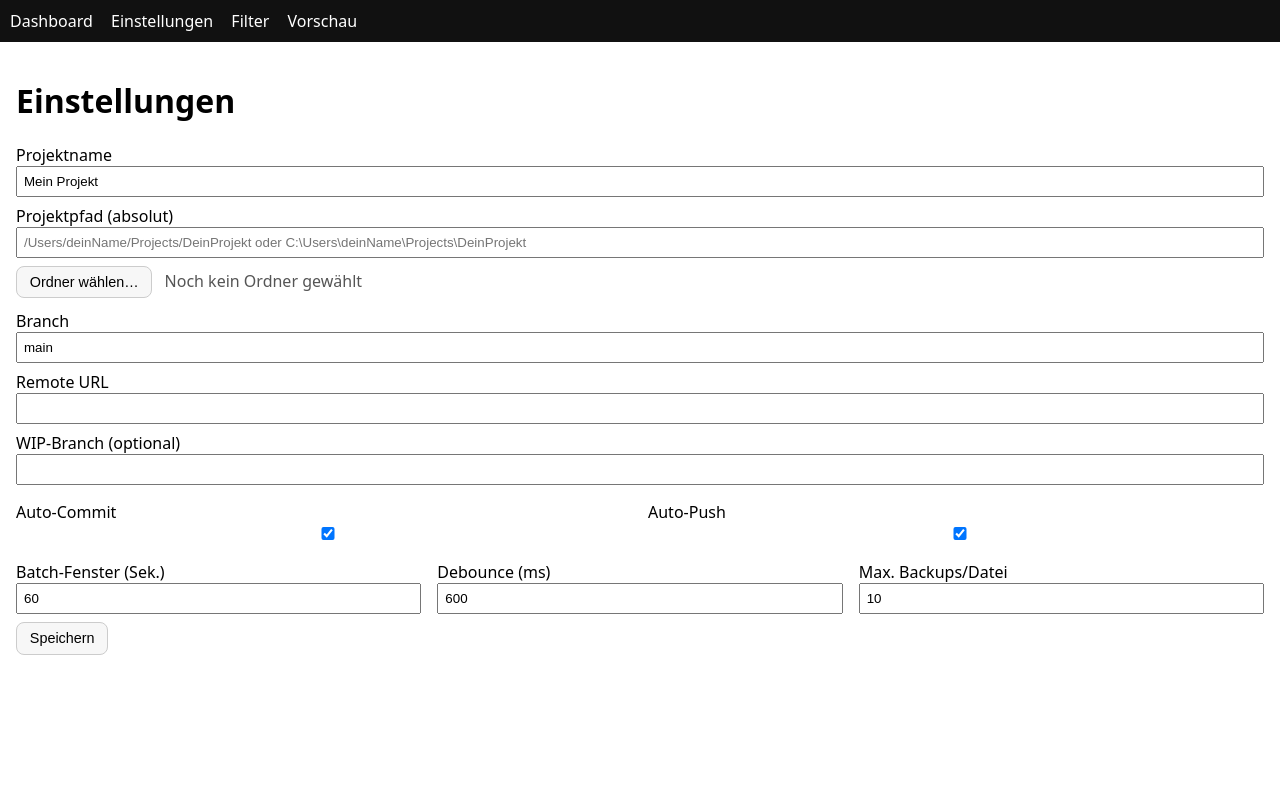
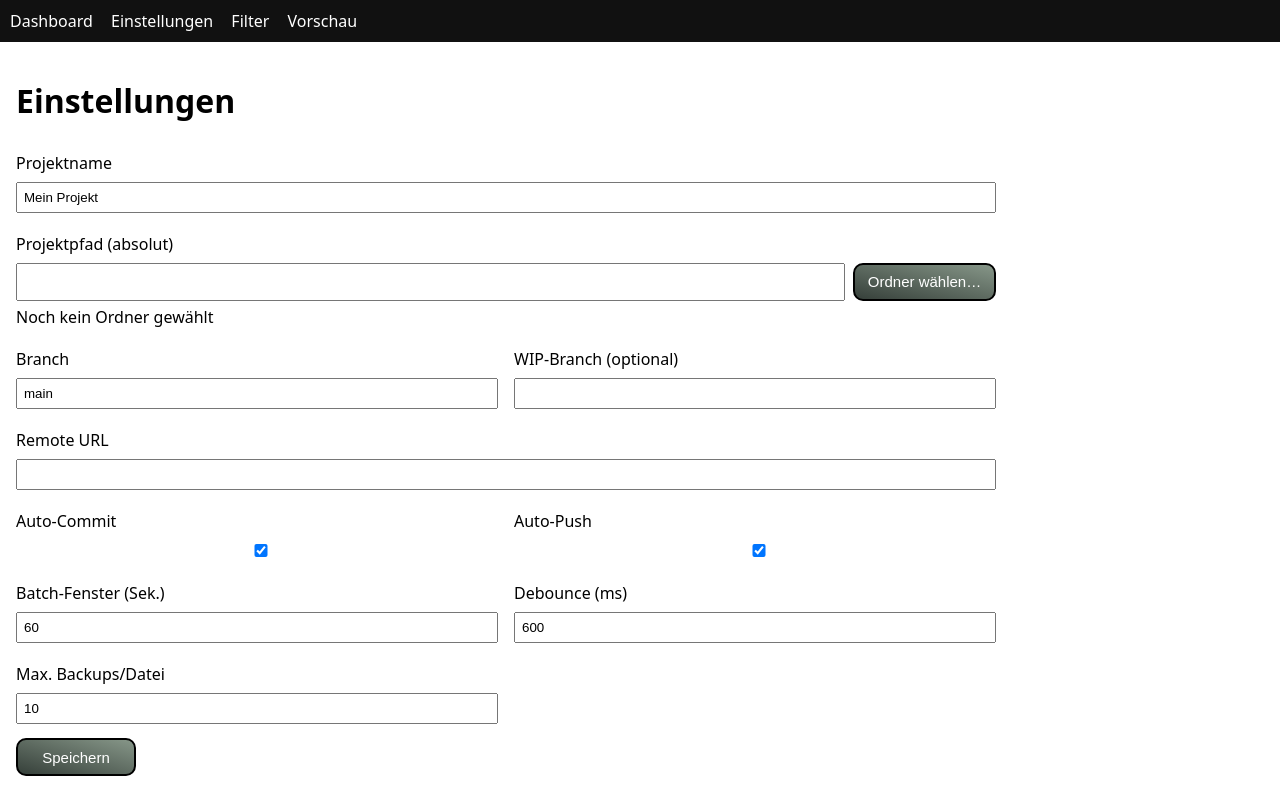
Before and after one commit to RonSchRonSch/Github_sync, a Flask app: page /settings in a window 1280 px wide. Run offline with Flask 3, Linux system fonts and the light colour scheme.

Commit message:
Add files via upload

```diff
--- a/static/styles.css
+++ b/static/styles.css
@@ -1,56 +1,96 @@
+/* ---- Base -------------------------------------------------------------- */
+:root { color-scheme: light dark; }
+* { box-sizing: border-box; }
+html, body { max-width: 100%; overflow-x: hidden; }
 body { font-family: system-ui, Arial, sans-serif; margin: 0; }
+main { padding: 16px; }
+code { font-family: ui-monospace, SFMono-Regular, Menlo, Consolas, "Liberation Mono", monospace; }
+
+/* ---- Topbar ------------------------------------------------------------ */
 nav { background: #111; color: #fff; padding: 10px; }
 nav a { color: #fff; margin-right: 14px; text-decoration: none; }
-main { padding: 16px; }
-label { display:block; margin: 8px 0; }
-input, textarea { width: 100%; padding: 6px; box-sizing: border-box; }
-.row { display: flex; gap: 16px; }
-.row label { flex: 1; }
-.flash { padding: 8px 16px; }
-.msg { padding: 6px 8px; margin: 4px 0; border-radius: 4px; }
-.msg.success{ background:#e6ffed; }
-.msg.warning{ background:#fff9e6; }
-.msg.info{ background:#e6f0ff; }
-.msg.danger{ background:#ffe6e6; }
-.ok { color: #0a0; font-weight: bold; }
-.off { color: #a00; font-weight: bold; }
-pre#logbox { background:#0b0b0b; color:#d7d7d7; padding:10px; height:300px; overflow:auto; border-radius:6px; }
 
-/* --- Layout-Schutz gegen horizontales Scrollen --- */
-html, body {
-  max-width: 100%;
-  overflow-x: hidden;
+/* ---- Forms ------------------------------------------------------------- */
+label { display: block; margin: 8px 0; }
+input, select, textarea { width: 100%; padding: 6px; }
+.inline-row { display: grid; grid-template-columns: 1fr auto; gap: 8px; }
+
+/* ---- Buttons (einheitlich) -------------------------------------------- */
+/* ---- Buttons (einheitlich mit Glas-Effekt) ------------------------------ */
+.btn {
+  display: inline-flex;
+  align-items: center;
+  justify-content: center;
+  min-width: 120px;
+  height: 38px;
+  padding: 0 .8rem;
+  font-size: 15px;
+  font-family: Arial, sans-serif;
+  color: #ffffff;
+  background: linear-gradient(to top right, #36403a, #869688);
+  border: 2px solid #000000;
+  border-radius: 10px;
+  cursor: pointer;
+  transition: all 0.25s ease;
+  user-select: none;
+  text-decoration: none;
 }
 
-/* Falls du einen äußeren Wrapper hast: */
-.container {
-  box-sizing: border-box;
-  width: 100%;
-  padding-right: 12px;  /* verhindert optischen Überstand rechts */
+.btn:hover {
+  background: linear-gradient(to top right, #4d594f, #1d2e20);
+  border-color: #000000;
+  color: #ffffff;
 }
 
-button {
-  padding: .45rem .8rem;
-  border: 1px solid #ccc;
-  background: #f7f7f7;
-  cursor: pointer;
-  border-radius: .5rem;
-  font-size: 0.9rem;
-  transition: background 0.2s, border-color 0.2s;
-}
-
-button:hover {
-  background: #eee;
-  border-color: #999;
-}
-
-button:disabled {
-  background: #f0f0f0;
-  color: #999;
+.btn:disabled {
+  opacity: .55;
   cursor: not-allowed;
 }
 
-/* Log-Fläche */
+/* Varianten (falls du sie behalten willst, aber sie sehen gleich aus) */
+.btn--primary,
+.btn--danger,
+.btn--ghost {
+  background: linear-gradient(to top right, #36403a, #869688);
+  border: 2px solid #000000;
+  color: #ffffff;
+}
+.btn--primary:hover,
+.btn--danger:hover,
+.btn--ghost:hover {
+  background: linear-gradient(to top right, #4d594f, #1d2e20);
+}
+
+/* Fallback: style <button> ohne Klasse ähnlich */
+button { padding: .45rem .8rem; border-radius: .5rem; border: 1px solid #333; background: #1a1a1a; color: #eee; }
+button:disabled { opacity: .6; cursor: not-allowed; }
+
+/* ---- Messages / Badges ------------------------------------------------- */
+.flash { padding: 8px 16px; }
+.msg { padding: 6px 8px; margin: 4px 0; border-radius: 4px; }
+.msg.success { background: #e6ffed; }
+.msg.warning { background: #fff9e6; }
+.msg.info { background: #e6f0ff; }
+.msg.danger { background: #ffe6e6; }
+.ok { color: #0a0; font-weight: 700; }
+.off { color: #a00; font-weight: 700; }
+.muted { color: #000000; }
+.mt { margin-top: 12px; }
+
+/* ---- Cards ------------------------------------------------------------- */
+/* Karten-Container */
+.card {
+  background: #ffffff;    /* jetzt weiß */
+  color: #000000;         /* Standard-Schriftfarbe */
+  border: 1px solid #ccc;
+  border-radius: 6px;
+  padding: 0.75rem 1rem;
+  margin-top: 1rem;
+}
+.card-header { display: flex; justify-content: space-between; align-items: center; padding: 10px 12px; border-bottom: 1px solid #2b2b2b; }
+.card-body { padding: 12px; }
+
+/* ---- Log / Console ----------------------------------------------------- */
 .log {
   white-space: pre-wrap;
   background: #0e0e0e;
@@ -58,62 +98,39 @@ button:disabled {
   padding: 10px;
   border-radius: 6px;
   height: 360px;
-  overflow: auto;       /* nur das Log scrollt */
+  overflow: auto;
   width: 100%;
-  box-sizing: border-box; /* padding zählt zur Breite → kein Rausragen */
   font-family: ui-monospace, SFMono-Regular, Menlo, Consolas, "Liberation Mono", monospace;
   font-size: 13px;
   line-height: 1.35;
 }
+pre#log, pre#log * { max-width: 100%; overflow-wrap: anywhere; }
 
-/* bricht sehr lange Pfade hart um */
-pre#log, pre#log * {
-  max-width: 100%;
-  overflow-wrap: anywhere;
-}
-
-/* RAW-Liste unter Ereignissen */
-.copy-row {
-  display: flex;
-  gap: .5rem;
-  align-items: center;
-  margin-bottom: 0.6rem; /* Abstand Button ↔ Liste */
-}
-
-.copy-row button {
-  padding: .45rem .8rem;
-  border: 1px solid #ccc;
-  background: #f7f7f7;
-  cursor: pointer;
-  border-radius: .5rem;
-  font-size: 0.9rem;
-  transition: background 0.2s, border-color 0.2s;
-}
-
-.copy-row button:hover {
-  background: #eee;
-  border-color: #999;
-}
-
+/* ---- RAW-Links Bereich ------------------------------------------------- */
+.copy-row { display: flex; gap: .5rem; align-items: center; margin-bottom: .6rem; }
 .raw-textarea {
   width: 100%;
   box-sizing: border-box;
   font-family: ui-monospace, SFMono-Regular, Menlo, Consolas, monospace;
-  font-size: .8rem;
+  font-size: 12.5px;
   line-height: 1.35;
   padding: .6rem .7rem;
-  background: #0e0e0e;   /* wie Log */
-  color: #ddd;
+  background: #0f0f0f;   /* dunkel */
+  color: #e6e6e6;
   border: 1px solid #333;
   border-radius: .5rem;
   resize: vertical;
   white-space: pre;
-  overflow-wrap: normal;
   overflow-x: auto;
 }
 
-/* Mobile: Button über dem Textfeld, volle Breite */
-@media (width <= 640px) {
-  .copy-row { flex-direction: column; align-items: stretch; gap: .6rem; }
-  .copy-row button { align-self: flex-start; }
-}
+/* ---- Settings-Layout --------------------------------------------------- */
+.settings-form { max-width: 980px; }
+.settings-grid { display: grid; grid-template-columns: 1fr 1fr; gap: 12px 16px; }
+.settings-grid .full { grid-column: 1 / -1; }
+.settings-actions { margin-top: 14px; }
+
+/* ---- Preview-Liste ----------------------------------------------------- */
+.preview-list { list-style: none; padding: 0; margin: 0; }
+.preview-list li { padding: 4px 0; border-bottom: 1px dashed #2b2b2b; }
+.preview-list li:last-child { border-bottom: 0; }
--- a/templates/settings.html
+++ b/templates/settings.html
@@ -3,72 +3,111 @@
 
 <h1>Einstellungen</h1>
 
-<label>Projektname
-  <input name="project_name" value="{{ cfg.project_name }}">
-</label>
+<form method="post" action="{{ url_for('settings') }}" class="settings-form">
 
-<label>Projektpfad (absolut)
-  <input name="project_path" id="projectPath" value="{{ cfg.project_path }}"
-         placeholder="/Users/deinName/Projects/DeinProjekt oder C:\Users\deinName\Projects\DeinProjekt">
-</label>
+  <div class="settings-grid">
+    <!-- Projektname -->
+    <div class="full">
+      <label for="project_name">Projektname</label>
+      <input id="project_name" name="project_name" type="text" value="{{ cfg.project_name|e }}">
+    </div>
 
-<div style="margin:6px 0 12px;">
-  <button type="button" id="btnPick">Ordner wählen…</button>
-  <span id="pickedInfo" style="margin-left:8px; color:#555;">
-    {% if cfg.project_path %}Aktuell: <code>{{ cfg.project_path }}</code>{% else %}Noch kein Ordner gewählt{% endif %}
-  </span>
-</div>
+    <!-- Projektpfad + Ordner wählen -->
+    <div class="full">
+      <label for="project_path">Projektpfad (absolut)</label>
+      <div class="inline-row">
+        <input id="project_path" name="project_path" type="text" value="{{ cfg.project_path|e }}" autocomplete="off">
+        <button type="button" id="btnChoose" class="btn btn--ghost" aria-describedby="pathHelp">Ordner wählen…</button>
+      </div>
+      <div id="pathHelp" class="muted" style="margin-top:.35rem">
+        {% if cfg.project_path %}
+          Aktuell: <code>{{ cfg.project_path }}</code>
+        {% else %}
+          Noch kein Ordner gewählt
+        {% endif %}
+      </div>
+    </div>
 
-<label>Branch
-  <input name="branch" value="{{ cfg.branch }}">
-</label>
+    <!-- Branch -->
+    <div>
+      <label for="branch">Branch</label>
+      <input id="branch" name="branch" type="text" value="{{ cfg.branch|e }}">
+    </div>
 
-<label>Remote URL
-  <input name="remote_url" value="{{ cfg.remote_url }}">
-</label>
+    <!-- WIP-Branch (optional) -->
+    <div>
+      <label for="wip_branch">WIP‑Branch (optional)</label>
+      <input id="wip_branch" name="wip_branch" type="text" value="{{ cfg.wip_branch|e }}">
+    </div>
 
-<label>WIP-Branch (optional)
-  <input name="wip_branch" value="{{ cfg.wip_branch }}">
-</label>
+    <!-- Remote-URL -->
+    <div class="full">
+      <label for="remote_url">Remote URL</label>
+      <input id="remote_url" name="remote_url" type="text" value="{{ cfg.remote_url|e }}">
+    </div>
 
-<div class="row">
-  <label>Auto-Commit <input type="checkbox" name="auto_commit" {% if cfg.auto_commit %}checked{% endif %}></label>
-  <label>Auto-Push <input type="checkbox" name="auto_push" {% if cfg.auto_push %}checked{% endif %}></label>
-</div>
+    <!-- Auto-Commit -->
+    <div>
+      <label for="auto_commit">Auto‑Commit</label>
+      <input id="auto_commit" name="auto_commit" type="checkbox" value="1" {% if cfg.auto_commit %}checked{% endif %}>
+    </div>
 
-<div class="row">
-  <label>Batch-Fenster (Sek.)
-    <input name="batch_window_sec" value="{{ cfg.batch_window_sec }}">
-  </label>
-  <label>Debounce (ms)
-    <input name="debounce_ms" value="{{ cfg.debounce_ms }}">
-  </label>
-  <label>Max. Backups/Datei
-    <input name="max_backups" value="{{ cfg.max_backups }}">
-  </label>
-</div>
+    <!-- Auto-Push -->
+    <div>
+      <label for="auto_push">Auto‑Push</label>
+      <input id="auto_push" name="auto_push" type="checkbox" value="1" {% if cfg.auto_push %}checked{% endif %}>
+    </div>
 
-<button type="submit">Speichern</button>
+    <!-- Batch-Fenster -->
+    <div>
+      <label for="batch_window_sec">Batch‑Fenster (Sek.)</label>
+      <input id="batch_window_sec" name="batch_window_sec" type="number" step="0.1" min="0" value="{{ cfg.batch_window_sec }}">
+    </div>
+
+    <!-- Debounce -->
+    <div>
+      <label for="debounce_ms">Debounce (ms)</label>
+      <input id="debounce_ms" name="debounce_ms" type="number" step="1" min="0" value="{{ cfg.debounce_ms }}">
+    </div>
+
+    <!-- Max. Backups -->
+    <div>
+      <label for="max_backups">Max. Backups/Datei</label>
+      <input id="max_backups" name="max_backups" type="number" step="1" min="0" value="{{ cfg.max_backups }}">
+    </div>
+  </div>
+
+  <div class="settings-actions">
+    <button type="submit" class="btn btn--primary">Speichern</button>
+  </div>
+</form>
 
 <script>
-  const btn  = document.getElementById("btnPick");
-  const ipt  = document.getElementById("projectPath");
-  const info = document.getElementById("pickedInfo");
-  btn.addEventListener("click", async () => {
-    try {
-      const res  = await fetch("/choose-folder", { cache: "no-store" });
-      const data = await res.json().catch(() => ({}));
-      if (res.ok && data.path) {
-        ipt.value = data.path;
-        info.innerHTML = 'Gewählt: <code>' + data.path + '</code>';
-      } else {
-        const reason = data && (data.error || data.detail) ? (" – " + (data.error || data.detail)) : "";
-        alert("Kein Ordner gewählt" + reason);
+  // Ordnerdialog → füllt das Pfadfeld
+  (function () {
+    const btn  = document.getElementById('btnChoose');
+    const input = document.getElementById('project_path');
+    if (!btn || !input) return;
+
+    btn.addEventListener('click', async () => {
+      btn.disabled = true;
+      const oldText = btn.textContent;
+      btn.textContent = 'Öffne…';
+      try {
+        const res = await fetch('{{ url_for("choose_folder") }}', { cache: 'no-store' });
+        if (!res.ok) return;
+        const data = await res.json();
+        if (data && data.ok && data.path) {
+          input.value = data.path;
+        }
+      } catch (_) {
+        /* ignore */
+      } finally {
+        btn.textContent = oldText;
+        btn.disabled = false;
       }
-    } catch (e) {
-      alert("Fehler beim Öffnen des Ordner-Dialogs: " + e);
-    }
-  });
+    });
+  })();
 </script>
 
 {% endblock %}
```
Also changed, not shown: templates/index.html (+4 -4 lines).
